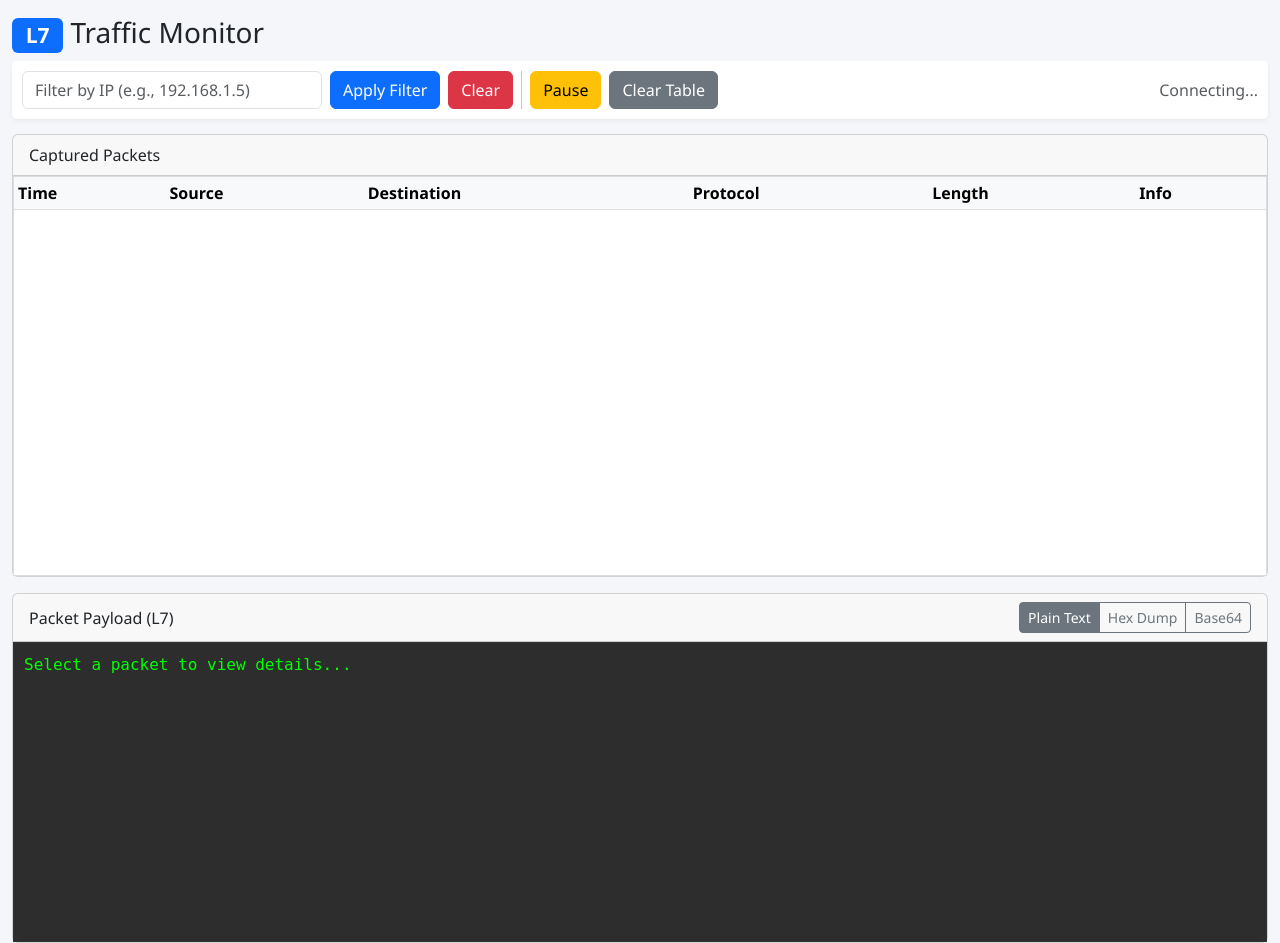
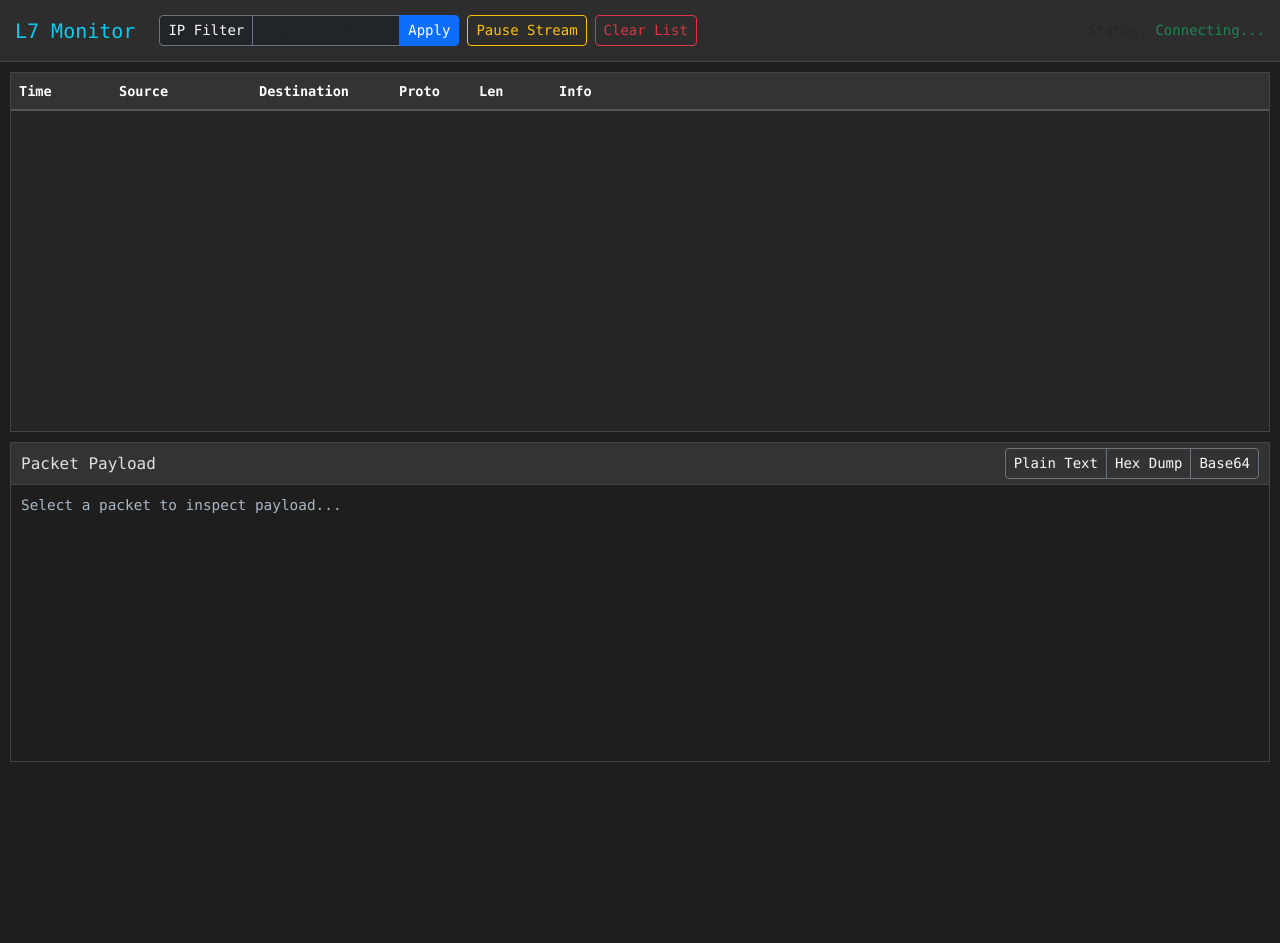
Before and after one commit to RaveBlack/Analytics-Program, a Flask app: page / in a window 1280 px wide. After the commit the page ends 762 px from the top, so only its background shows below. Run offline with Flask 3, Linux system fonts and the light colour scheme; lists and menus that the app fills with data are empty; some libraries are stand-ins or nearby versions.

Commit message:
Refactor: Improve UI and add network monitoring backend
Co-authored-by: opcrism <opcrism@gmail.com>

```diff
--- a/network_monitor/templates/index.html
+++ b/network_monitor/templates/index.html
@@ -4,73 +4,93 @@
     <meta charset="UTF-8">
     <meta name="viewport" content="width=device-width, initial-scale=1.0">
     <title>L7 Traffic Monitor</title>
+    <!-- Bootstrap CSS -->
     <link href="https://cdn.jsdelivr.net/npm/bootstrap@5.3.0/dist/css/bootstrap.min.css" rel="stylesheet">
+    <!-- Socket.IO -->
     <script src="https://cdnjs.cloudflare.com/ajax/libs/socket.io/4.0.1/socket.io.js"></script>
     <style>
-        body { font-family: 'Segoe UI', Tahoma, Geneva, Verdana, sans-serif; background-color: #f4f6f9; }
-        .packet-table-container { height: 400px; overflow-y: auto; background: white; border: 1px solid #ddd; }
-        .packet-row { cursor: pointer; font-family: monospace; font-size: 0.9em; }
-        .packet-row:hover { background-color: #e9ecef; }
-        .packet-row.selected { background-color: #cfe2ff; }
-        .detail-panel { height: 300px; overflow-y: auto; background: #2d2d2d; color: #00ff00; padding: 10px; font-family: monospace; border: 1px solid #333; }
-        .control-bar { margin-bottom: 15px; padding: 10px; background: white; border-radius: 5px; box-shadow: 0 2px 4px rgba(0,0,0,0.05); }
-        .status-badge { font-size: 0.8em; }
+        /* Terminal / Wireshark Theme */
+        body { background-color: #1e1e1e; color: #e0e0e0; font-family: 'Consolas', 'Monaco', monospace; }
+
+        /* Control Bar */
+        .control-bar { background-color: #2d2d2d; padding: 15px; border-bottom: 1px solid #444; }
+
+        /* Packet Table */
+        .table-container { height: 45vh; overflow-y: auto; border: 1px solid #444; margin: 10px; background: #252526; }
+        .table { margin-bottom: 0; color: #ccc; font-size: 0.85rem; }
+        .table thead th { background-color: #333; color: #fff; border-bottom: 2px solid #555; position: sticky; top: 0; }
+        .table td { border-color: #444; padding: 4px 8px; }
+        .table-hover tbody tr:hover { color: #fff; background-color: #3e3e42; cursor: pointer; }
+        .table-hover tbody tr.selected { background-color: #007acc; color: white; }
+
+        /* Detail Panel */
+        .detail-container { height: 40vh; margin: 10px; display: flex; flex-direction: column; }
+        .detail-header { padding: 5px 10px; background: #333; border: 1px solid #444; border-bottom: none; display: flex; justify-content: space-between; align-items: center; }
+        .detail-content { flex: 1; background: #1e1e1e; border: 1px solid #444; overflow: auto; padding: 10px; color: #a9b7c6; white-space: pre-wrap; font-size: 0.9rem; }
+
+        /* Protocol Colors */
+        .badge-tcp { background-color: #4a6fa5; }
+        .badge-udp { background-color: #a54a4a; }
+        .badge-icmp { background-color: #4aa558; }
+        .badge-other { background-color: #666; }
+
+        /* Scrollbar */
+        ::-webkit-scrollbar { width: 10px; height: 10px; }
+        ::-webkit-scrollbar-track { background: #1e1e1e; }
+        ::-webkit-scrollbar-thumb { background: #555; border-radius: 5px; }
+        ::-webkit-scrollbar-thumb:hover { background: #777; }
     </style>
 </head>
 <body>
 
-<div class="container-fluid mt-3">
-    <h3><span class="badge bg-primary">L7</span> Traffic Monitor</h3>
+    <!-- Top Control Bar -->
+    <div class="control-bar d-flex gap-2 align-items-center">
+        <h5 class="m-0 me-3 text-info">L7 Monitor</h5>
 
-    <!-- Control Bar -->
-    <div class="control-bar d-flex gap-2 align-items-center">
-        <input type="text" id="ipFilter" class="form-control" placeholder="Filter by IP (e.g., 192.168.1.5)" style="max-width: 300px;">
-        <button class="btn btn-primary" onclick="applyFilter()">Apply Filter</button>
-        <button class="btn btn-danger" onclick="clearFilter()">Clear</button>
-        <div class="vr"></div>
-        <button class="btn btn-warning" id="pauseBtn" onclick="toggleSniffing()">Pause</button>
-        <button class="btn btn-secondary" onclick="clearTable()">Clear Table</button>
-        <span class="ms-auto text-muted" id="statusMsg">Connecting...</span>
+        <div class="input-group input-group-sm" style="width: 300px;">
+            <span class="input-group-text bg-dark text-light border-secondary">IP Filter</span>
+            <input type="text" id="ipFilter" class="form-control bg-dark text-light border-secondary" placeholder="e.g. 192.168.1.1">
+            <button class="btn btn-primary" onclick="applyFilter()">Apply</button>
         </div>
 
-    <!-- Packet List -->
-    <div class="card mb-3">
-        <div class="card-header">Captured Packets</div>
-        <div class="packet-table-container">
-            <table class="table table-sm table-striped table-hover mb-0" id="packetTable">
-                <thead class="table-light sticky-top">
+        <button class="btn btn-sm btn-outline-warning" id="pauseBtn" onclick="toggleSniffing()">Pause Stream</button>
+        <button class="btn btn-sm btn-outline-danger" onclick="clearTable()">Clear List</button>
+
+        <div class="ms-auto small text-muted">
+            Status: <span id="statusMsg" class="text-success">Connecting...</span>
+        </div>
+    </div>
+
+    <!-- Packet List Table -->
+    <div class="table-container">
+        <table class="table table-hover table-dark w-100">
+            <thead>
                 <tr>
-                        <th scope="col">Time</th>
-                        <th scope="col">Source</th>
-                        <th scope="col">Destination</th>
-                        <th scope="col">Protocol</th>
-                        <th scope="col">Length</th>
-                        <th scope="col">Info</th>
+                    <th style="width: 100px;">Time</th>
+                    <th style="width: 140px;">Source</th>
+                    <th style="width: 140px;">Destination</th>
+                    <th style="width: 80px;">Proto</th>
+                    <th style="width: 80px;">Len</th>
+                    <th>Info</th>
                 </tr>
             </thead>
             <tbody id="packetBody">
-                    <!-- Rows injected here -->
+                <!-- Packets go here -->
             </tbody>
         </table>
     </div>
-    </div>
 
-    <!-- Packet Details -->
-    <div class="card">
-        <div class="card-header d-flex justify-content-between align-items-center">
-            <span>Packet Payload (L7)</span>
+    <!-- Packet Details Panel -->
+    <div class="detail-container">
+        <div class="detail-header">
+            <span>Packet Payload</span>
             <div class="btn-group btn-group-sm">
-                <button class="btn btn-outline-secondary active" onclick="setView('text')">Plain Text</button>
-                <button class="btn btn-outline-secondary" onclick="setView('hex')">Hex Dump</button>
-                <button class="btn btn-outline-secondary" onclick="setView('base64')">Base64</button>
+                <button class="btn btn-outline-secondary text-light" onclick="setView('text')">Plain Text</button>
+                <button class="btn btn-outline-secondary text-light" onclick="setView('hex')">Hex Dump</button>
+                <button class="btn btn-outline-secondary text-light" onclick="setView('base64')">Base64</button>
             </div>
         </div>
-        <div class="card-body p-0">
-            <div class="detail-panel" id="packetDetail">
-                Select a packet to view details...
-            </div>
-        </div>
-    </div>
+        <div id="packetDetail" class="detail-content">Select a packet to inspect payload...</div>
     </div>
 
 <script>
@@ -79,93 +99,89 @@
     let selectedPacket = null;
     let currentView = 'text';
 
-    // Socket Events
-    socket.on('connect', () => {
-        updateStatus('Connected to server');
+    // --- Socket Events ---
+    socket.on('connect', () => updateStatus('Connected', 'text-success'));
+    socket.on('disconnect', () => updateStatus('Disconnected', 'text-danger'));
+
+    socket.on('status', (data) => {
+        console.log("Server:", data.msg);
     });
 
-    socket.on('status', (data) => {
-        updateStatus(data.msg);
+    socket.on('new_packet', (pkt) => {
+        if (!isSniffing) return;
+        addPacketRow(pkt);
     });
 
-    socket.on('new_packet', (packet) => {
-        if (!isSniffing) return;
-        addPacketRow(packet);
-    });
-
-    // UI Functions
-    function addPacketRow(packet) {
+    // --- UI Logic ---
+    function addPacketRow(pkt) {
         const tbody = document.getElementById('packetBody');
         const row = document.createElement('tr');
-        row.className = 'packet-row';
-        row.onclick = () => selectPacket(row, packet);
 
-        // Truncate info for display
-        const summary = packet.summary.length > 50 ? packet.summary.substring(0, 50) + '...' : packet.summary;
+        // Protocol Badge Color
+        let badgeClass = 'badge-other';
+        if (pkt.protocol === 'TCP') badgeClass = 'badge-tcp';
+        if (pkt.protocol === 'UDP') badgeClass = 'badge-udp';
+        if (pkt.protocol === 'ICMP') badgeClass = 'badge-icmp';
 
         row.innerHTML = `
-            <td>${packet.timestamp}</td>
-            <td>${packet.src}</td>
-            <td>${packet.dst}</td>
-            <td><span class="badge bg-secondary">${packet.protocol}</span></td>
-            <td>${packet.length}</td>
-            <td>${summary}</td>
+            <td>${pkt.timestamp}</td>
+            <td>${pkt.src}</td>
+            <td>${pkt.dst}</td>
+            <td><span class="badge ${badgeClass}">${pkt.protocol}</span></td>
+            <td>${pkt.length}</td>
+            <td>${pkt.summary}</td>
         `;
 
-        // Prepend to show newest first? Or append? Wireshark usually appends.
-        // Let's append but auto-scroll if user is at bottom.
-        // For simplicity, let's prepend to see latest at top without scrolling logic.
-        tbody.insertBefore(row, tbody.firstChild);
+        row.onclick = () => selectRow(row, pkt);
 
-        // Limit table size to 500 rows to prevent browser crash
-        if (tbody.children.length > 500) {
-            tbody.removeChild(tbody.lastChild);
-        }
+        // Add to top
+        tbody.prepend(row);
+
+        // Limit rows for performance
+        if (tbody.children.length > 500) tbody.removeChild(tbody.lastChild);
     }
 
-    function selectPacket(row, packet) {
-        // Highlight logic
-        document.querySelectorAll('.packet-row').forEach(r => r.classList.remove('selected'));
+    function selectRow(row, pkt) {
+        document.querySelectorAll('tr.selected').forEach(r => r.classList.remove('selected'));
         row.classList.add('selected');
-        selectedPacket = packet;
+        selectedPacket = pkt;
         renderDetail();
     }
 
     function renderDetail() {
-        if (!selectedPacket) return;
         const container = document.getElementById('packetDetail');
+        if (!selectedPacket) {
+            container.innerText = "Select a packet...";
+            return;
+        }
 
         if (!selectedPacket.payload) {
-            container.innerText = "No Layer 7 Payload (Empty)";
+            container.innerText = "[No Payload Data]";
             return;
         }
 
         let content = "";
+        let raw = selectedPacket.payload; // This is either plain text OR base64 string from server
+        let is_plain = selectedPacket.is_plain_text;
 
-        // If it was plain text on backend, payload is string.
-        // If it was binary, payload is base64 string.
-
+        try {
             if (currentView === 'text') {
-            if (selectedPacket.is_plain_text) {
-                content = selectedPacket.payload;
+                // If server said it's plain text, show it. If not, try to decode base64.
+                if (is_plain) {
+                    content = raw;
                 } else {
-                // Try to decode base64 to text, showing placeholder if binary
-                try {
-                    content = atob(selectedPacket.payload);
-                } catch (e) {
-                    content = "[Binary Data - Switch to Hex View]";
-                }
+                    // It's binary (sent as base64). Show placeholder or garbage.
+                    content = atob(raw);
                 }
             } else if (currentView === 'base64') {
-            if (selectedPacket.is_plain_text) {
-                content = btoa(selectedPacket.payload);
-            } else {
-                content = selectedPacket.payload;
+                if (is_plain) content = btoa(raw); // Convert plain to base64
+                else content = raw; // Already base64
+            } else if (currentView === 'hex') {
+                let strToHex = is_plain ? raw : atob(raw);
+                content = stringToHex(strToHex);
             }
-        } else if (currentView === 'hex') {
-            // Convert to hex
-            let rawStr = selectedPacket.is_plain_text ? selectedPacket.payload : atob(selectedPacket.payload);
-            content = stringToHex(rawStr);
+        } catch (e) {
+            content = "[Error decoding payload]";
         }
 
         container.innerText = content;
@@ -173,46 +189,53 @@
 
     function stringToHex(str) {
         let hex = '';
-        for(let i=0;i<str.length;i++) {
-            hex += ''+str.charCodeAt(i).toString(16).padStart(2, '0') + ' ';
+        for (let i = 0; i < str.length; i++) {
+            hex += str.charCodeAt(i).toString(16).padStart(2, '0').toUpperCase() + ' ';
+            if ((i + 1) % 16 === 0) hex += '\n';
         }
-        return hex.toUpperCase();
+        return hex;
     }
 
     function setView(view) {
         currentView = view;
-        // Update button states
+        // Update button active state
         document.querySelectorAll('.btn-group button').forEach(b => b.classList.remove('active'));
-        event.target.classList.add('active');
+        // Find the button that was clicked. event.target might be the button or something inside it.
+        // But since we call this from onclick, event should be available.
+        // Safer way: iterate by text or index.
+        const buttons = document.querySelectorAll('.btn-group button');
+        if (view === 'text') buttons[0].classList.add('active');
+        if (view === 'hex') buttons[1].classList.add('active');
+        if (view === 'base64') buttons[2].classList.add('active');
+
         renderDetail();
+    }
+
+    function toggleSniffing() {
+        isSniffing = !isSniffing;
+        const btn = document.getElementById('pauseBtn');
+        btn.innerText = isSniffing ? "Pause Stream" : "Resume Stream";
+        btn.classList.toggle('btn-outline-warning');
+        btn.classList.toggle('btn-outline-success');
+        socket.emit('toggle_sniffing', { state: isSniffing });
     }
 
     function applyFilter() {
         const ip = document.getElementById('ipFilter').value;
         socket.emit('set_filter', { ip: ip });
-    }
-
-    function clearFilter() {
-        document.getElementById('ipFilter').value = '';
-        socket.emit('set_filter', { ip: '' });
-    }
-
-    function toggleSniffing() {
-        isSniffing = !isSniffing;
-        const btn = document.getElementById('pauseBtn');
-        btn.innerText = isSniffing ? "Pause" : "Resume";
-        btn.className = isSniffing ? "btn btn-warning" : "btn btn-success";
-        socket.emit('toggle_sniffing', { state: isSniffing });
+        updateStatus(`Filter applied: ${ip}`, 'text-info');
     }
 
     function clearTable() {
         document.getElementById('packetBody').innerHTML = '';
         selectedPacket = null;
-        document.getElementById('packetDetail').innerText = 'Select a packet to view details...';
+        renderDetail();
     }
 
-    function updateStatus(msg) {
-        document.getElementById('statusMsg').innerText = msg;
+    function updateStatus(msg, cls) {
+        const el = document.getElementById('statusMsg');
+        el.innerText = msg;
+        el.className = cls || '';
     }
 </script>
 
```
Also changed, not shown: network_monitor/monitor.py (added, +140 -0 lines). Lines whose indentation alone changed are shown as unchanged.
